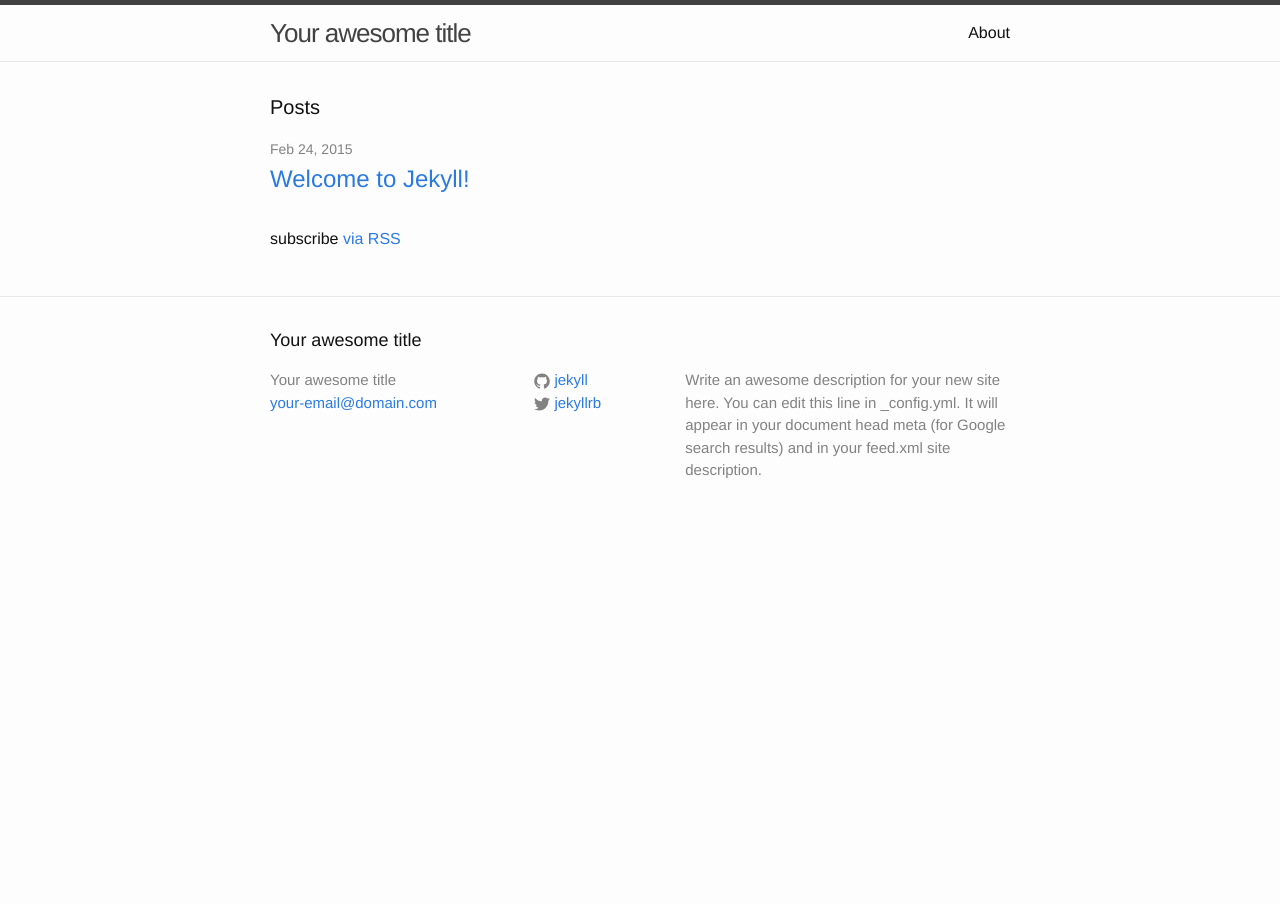
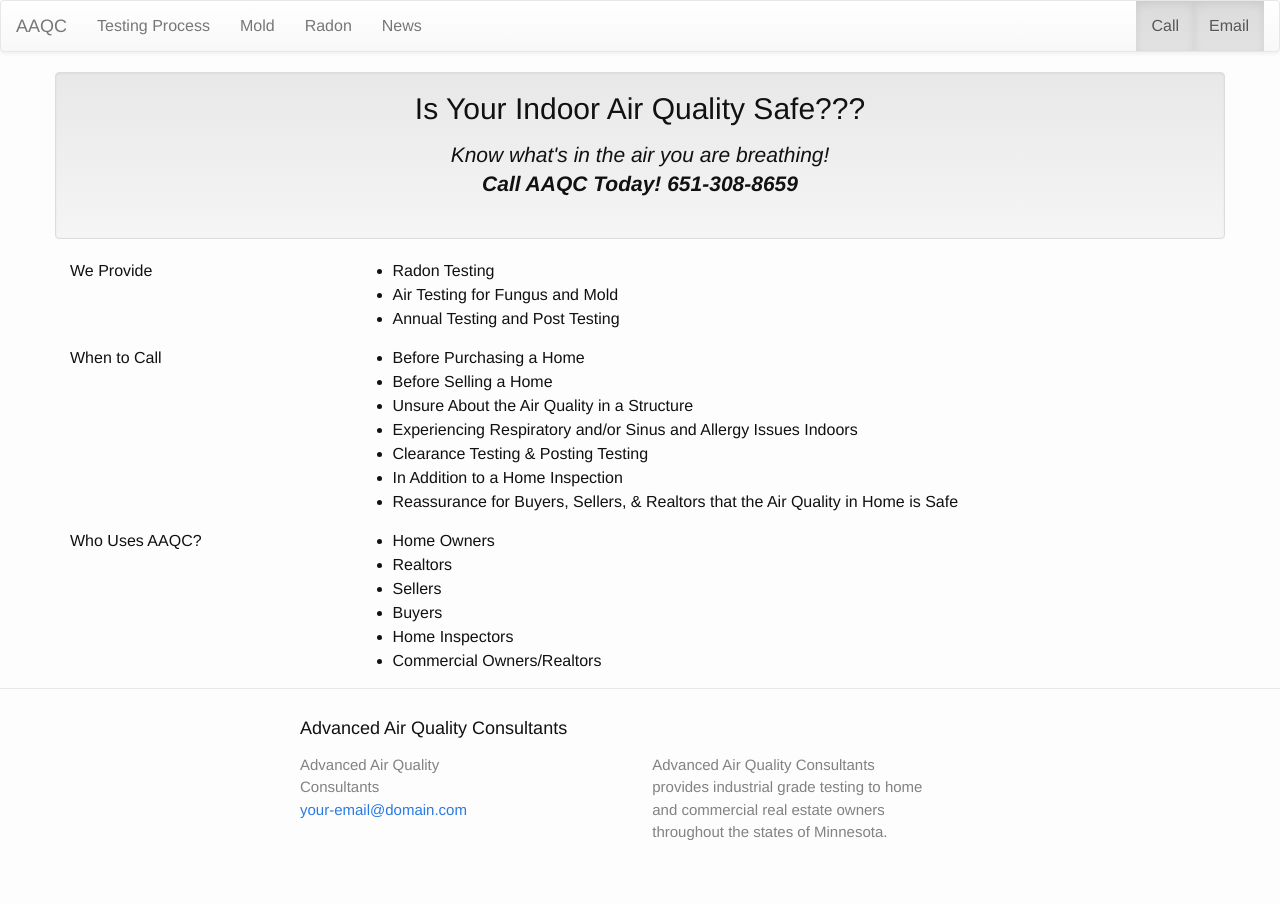
Before and after one commit to ryan258/aaqc, a Jekyll site: the page built from index.html, in a window 1280 px wide. Built offline with Jekyll 4.4.1, drawn with Linux system fonts in a browser that asks for light colours; nearby versions of some CDN libraries.

Commit message:
restartXXV - AAQCmn

```diff
--- a/_config.yml
+++ b/_config.yml
@@ -1,14 +1,12 @@
 # Site settings
-title: Your awesome title
+title: Advanced Air Quality Consultants
 email: your-email@domain.com
 description: > # this means to ignore newlines until "baseurl:"
-  Write an awesome description for your new site here. You can edit this
-  line in _config.yml. It will appear in your document head meta (for
-  Google search results) and in your feed.xml site description.
+  Advanced Air Quality Consultants provides industrial grade testing to home and commercial real estate owners throughout the states of Minnesota.
 baseurl: "" # the subpath of your site, e.g. /blog/
-url: "http://yourdomain.com" # the base hostname & protocol for your site
-twitter_username: jekyllrb
-github_username:  jekyll
+url: "http://www.aaqcmn.com" # the base hostname & protocol for your site
+twitter_username:
+github_username:
 
 # Build settings
 markdown: kramdown
--- a/_includes/head.html
+++ b/_includes/head.html
@@ -6,6 +6,16 @@
   <title>{% if page.title %}{{ page.title }}{% else %}{{ site.title }}{% endif %}</title>
   <meta name="description" content="{% if page.excerpt %}{{ page.excerpt | strip_html | strip_newlines | truncate: 160 }}{% else %}{{ site.description }}{% endif %}">
 
+   <!-- Bootstrap CSS-->
+	<link rel="stylesheet" href="https://maxcdn.bootstrapcdn.com/bootstrap/3.3.2/css/bootstrap.min.css">
+	<link rel="stylesheet" href="https://maxcdn.bootstrapcdn.com/bootstrap/3.3.2/css/bootstrap-theme.min.css">
+	<!-- HTML5 shim and Respond.js for IE8 support of HTML5 elements and media queries -->
+    <!-- WARNING: Respond.js doesn't work if you view the page via file:// -->
+    <!--[if lt IE 9]>
+      <script src="https://oss.maxcdn.com/html5shiv/3.7.2/html5shiv.min.js"></script>
+      <script src="https://oss.maxcdn.com/respond/1.4.2/respond.min.js"></script>
+    <![endif]-->
+
   <link rel="stylesheet" href="{{ "/css/main.css" | prepend: site.baseurl }}">
   <link rel="canonical" href="{{ page.url | replace:'index.html','' | prepend: site.baseurl | prepend: site.url }}">
   <link rel="alternate" type="application/rss+xml" title="{{ site.title }}" href="{{ "/feed.xml" | prepend: site.baseurl | prepend: site.url }}" />
--- a/_includes/header.html
+++ b/_includes/header.html
@@ -1,27 +1,2 @@
-<header class="site-header">
 
-  <div class="wrapper">
-
-    <a class="site-title" href="{{ site.baseurl }}/">{{ site.title }}</a>
-
-    <nav class="site-nav">
-      <a href="#" class="menu-icon">
-        <svg viewBox="0 0 18 15">
-          <path fill="#424242" d="M18,1.484c0,0.82-0.665,1.484-1.484,1.484H1.484C0.665,2.969,0,2.304,0,1.484l0,0C0,0.665,0.665,0,1.484,0 h15.031C17.335,0,18,0.665,18,1.484L18,1.484z"/>
-          <path fill="#424242" d="M18,7.516C18,8.335,17.335,9,16.516,9H1.484C0.665,9,0,8.335,0,7.516l0,0c0-0.82,0.665-1.484,1.484-1.484 h15.031C17.335,6.031,18,6.696,18,7.516L18,7.516z"/>
-          <path fill="#424242" d="M18,13.516C18,14.335,17.335,15,16.516,15H1.484C0.665,15,0,14.335,0,13.516l0,0 c0-0.82,0.665-1.484,1.484-1.484h15.031C17.335,12.031,18,12.696,18,13.516L18,13.516z"/>
-        </svg>
-      </a>
-
-      <div class="trigger">
-        {% for page in site.pages %}
-          {% if page.title %}
-          <a class="page-link" href="{{ page.url | prepend: site.baseurl }}">{{ page.title }}</a>
-          {% endif %}
-        {% endfor %}
-      </div>
-    </nav>
-
-  </div>
-
-</header>
+    {% include nav.html %}
--- /dev/null
+++ b/_includes/nav.html
@@ -0,0 +1,28 @@
+<nav class="navbar navbar-default">
+  <div class="container-fluid">
+    <!-- Brand and toggle get grouped for better mobile display -->
+    <div class="navbar-header">
+      <button type="button" class="navbar-toggle collapsed" data-toggle="collapse" data-target="#bs-example-navbar-collapse-1">
+        <span class="sr-only">Toggle navigation</span>
+        <span class="icon-bar"></span>
+        <span class="icon-bar"></span>
+        <span class="icon-bar"></span>
+      </button>
+      <a class="navbar-brand" href="{{site.baseurl}}">AAQC</a>
+    </div>
+
+    <!-- Collect the nav links, forms, and other content for toggling -->
+    <div class="collapse navbar-collapse" id="bs-example-navbar-collapse-1">
+      <ul class="nav navbar-nav">
+        <li class="{% if page.url == '/iaq-testing-process' %}active{% endif %}"><a href="{{site.baseurl}}/iaq-testing-process">Testing Process</a></li>
+        <li class="{% if page.url == '/mold' %}active{% endif %}"><a href="{{site.baseurl}}/">Mold</a></li>
+        <li class="{% if page.url == '/radon' %}active{% endif %}"><a href="{{site.baseurl}}/">Radon</a></li>
+        <li class="{% if page.url == '/news' %}active{% endif %}"><a href="{{site.baseurl}}/">News</a></li>
+      </ul>
+      <ul class="nav navbar-nav navbar-right">
+        <li class="{% if page.url == '/' %}active{% endif %}"><a href="{{site.baseurl}}/">Call</a></li>
+        <li class="{% if page.url == '/' %}active{% endif %}"><a href="{{site.baseurl}}/">Email</a></li>
+      </ul>
+    </div><!-- /.navbar-collapse -->
+  </div><!-- /.container-fluid -->
+</nav>
--- a/_layouts/default.html
+++ b/_layouts/default.html
@@ -7,14 +7,14 @@
 
     {% include header.html %}
 
-    <div class="page-content">
-      <div class="wrapper">
+
         {{ content }}
-      </div>
-    </div>
+
 
     {% include footer.html %}
 
+    <script src="https://ajax.googleapis.com/ajax/libs/jquery/1.11.2/jquery.min.js"></script>
+    <script src="https://maxcdn.bootstrapcdn.com/bootstrap/3.3.2/js/bootstrap.min.js"></script>
   </body>
 
 </html>
--- a/index.html
+++ b/index.html
@@ -1,23 +1,51 @@
 ---
 layout: default
+title: The Damn Title
 ---
 
-<div class="home">
-
-  <h1 class="page-heading">Posts</h1>
-
-  <ul class="post-list">
-    {% for post in site.posts %}
-      <li>
-        <span class="post-meta">{{ post.date | date: "%b %-d, %Y" }}</span>
-
-        <h2>
-          <a class="post-link" href="{{ post.url | prepend: site.baseurl }}">{{ post.title }}</a>
-        </h2>
-      </li>
-    {% endfor %}
-  </ul>
-
-  <p class="rss-subscribe">subscribe <a href="{{ "/feed.xml" | prepend: site.baseurl }}">via RSS</a></p>
-
+<div class="container">
+  <div class="row well">
+    <div class="col-sm-12 text-center">
+      <h2>Is Your Indoor Air Quality Safe???</h2>
+      <p class="lead"><i>Know what's in the air you are breathing!<br>
+        <strong>Call AAQC Today! 651-308-8659</strong></i></p>
+    </div>
+  </div>
+  <div class="row">
+    <div class="col-xs-3">We Provide</div>
+    <div class="col-xs-9">
+      <ul>
+        <li>Radon Testing</li>
+        <li>Air Testing for Fungus and Mold</li>
+        <li>Annual Testing and Post Testing</li>
+      </ul>
+    </div>
+  </div>
+  <div class="row">
+    <div class="col-xs-3">When to Call</div>
+    <div class="col-xs-9">
+      <ul>
+        <li>Before Purchasing a Home</li>
+        <li>Before Selling a Home</li>
+        <li>Unsure About the Air Quality in a Structure</li>
+        <li>Experiencing Respiratory and/or Sinus and Allergy Issues Indoors</li>
+        <li>Clearance Testing & Posting Testing</li>
+        <li>In Addition to a Home Inspection</li>
+        <li>Reassurance for Buyers, Sellers, & Realtors that the Air Quality in Home is Safe</li>
+      </ul>
+    </div>
+  </div>
+  <div class="row">
+    <div class="col-xs-3">Who Uses AAQC?</div>
+    <div class="col-xs-9">
+      <ul>
+        <li>Home Owners</li>
+        <li>Realtors</li>
+        <li>Sellers</li>
+        <li>Buyers</li>
+        <li>Home Inspectors</li>
+        <li>Commercial Owners/Realtors</li>
+      </ul>
+    </div>
+  </div>
 </div>
```
Also changed, not shown: iaq-testing-process/index.html (added, +9 -0 lines), mold/index.html (added, +9 -0 lines), news/index.html (added, +9 -0 lines), radon/index.html (added, +9 -0 lines), 1 other file.
